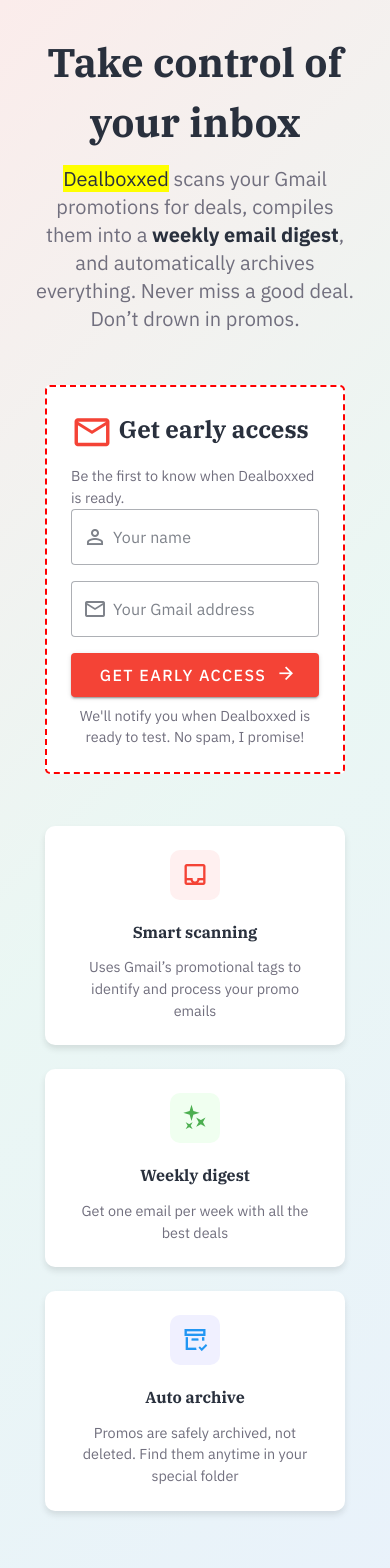
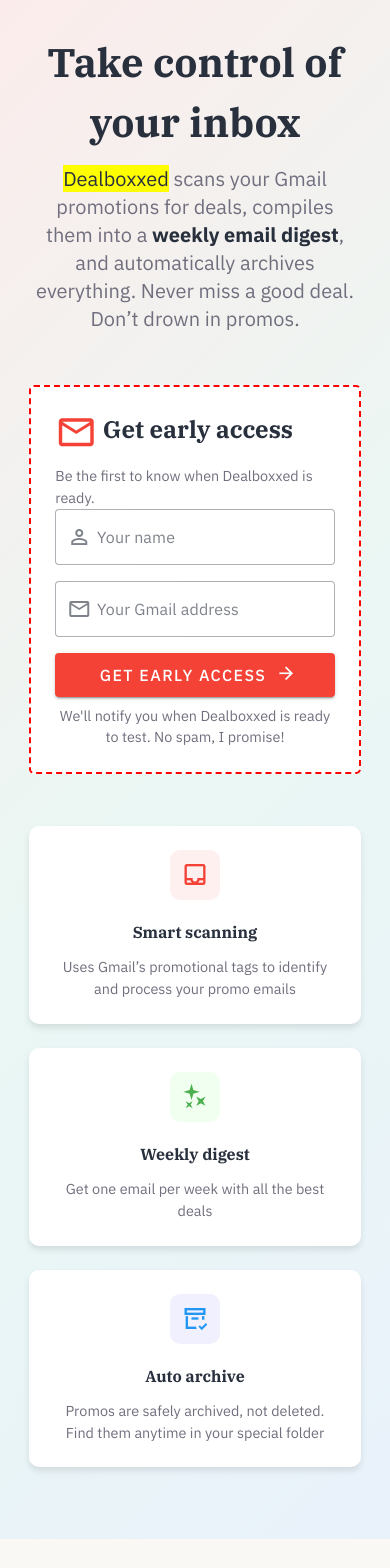
Before and after one commit to kmooney/dealboxxed-landing-page, a Vue app: page / in a window 390 px wide. Shown: the top 1568 px of the page. Built offline with nearby package versions, Linux system fonts and the light colour scheme.

Commit message:
fix up a couple mobile layout issues

```diff
--- a/src/components/EarlyAccess.vue
+++ b/src/components/EarlyAccess.vue
@@ -57,7 +57,7 @@
     padding: 1.5em;
     margin:20px;
     @media (max-width:599px) {
-      max-width: 300px;
+      max-width: 85%;
       flex-direction:column;
     }
   }
--- a/src/components/FeatureGrid.vue
+++ b/src/components/FeatureGrid.vue
@@ -36,7 +36,7 @@
   margin-top: 2rem;
 
   @media (max-width:599px) {
-      max-width: 300px;
+      max-width: 85%;
       flex-direction:column;
       grid-template-columns: 1fr;
     }
@@ -51,6 +51,11 @@
     background: white;
     margin-bottom: 1.5rem;
     padding: 1.5em;
+
+    @media (max-width:599px) {
+      width: 100%;
+      max-width: none;
+    }
 
     h4 {
       padding: 0;
```
